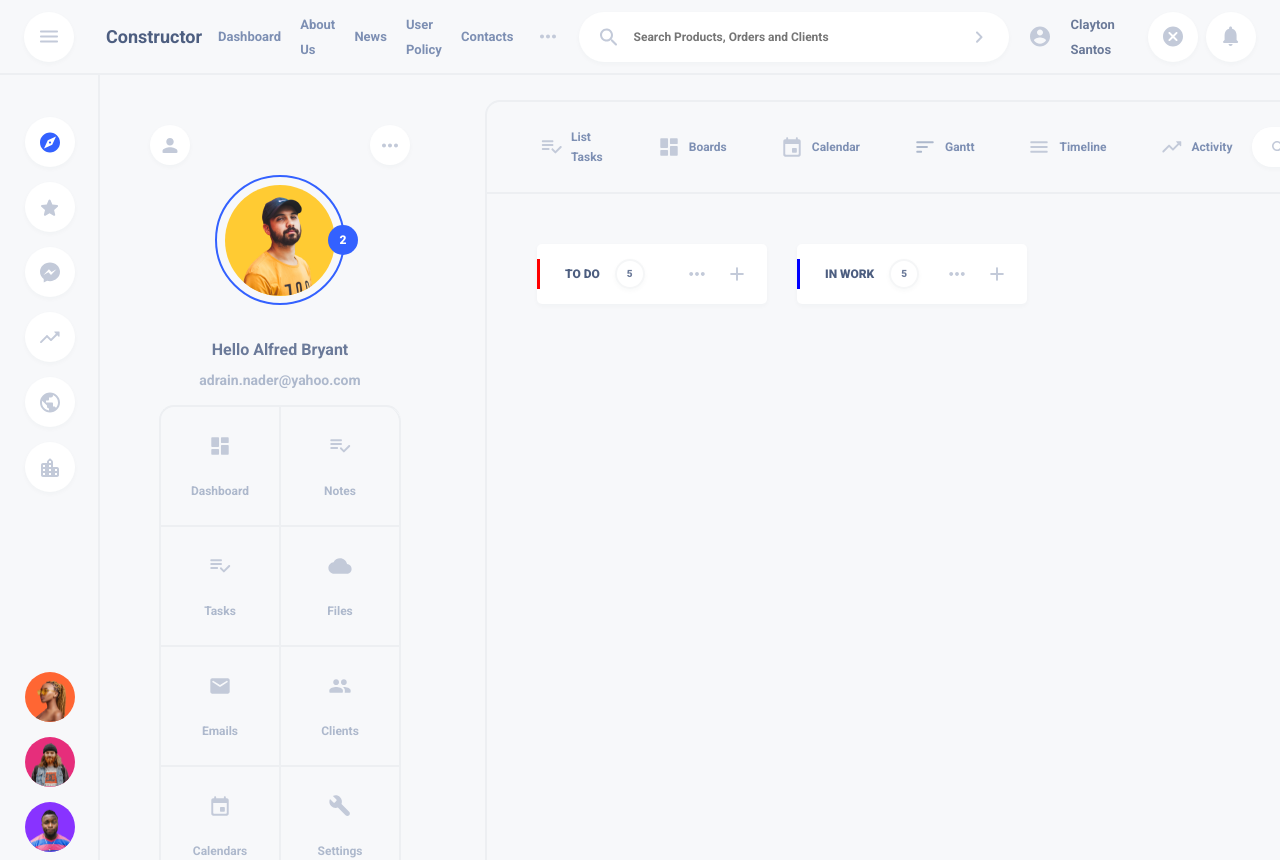
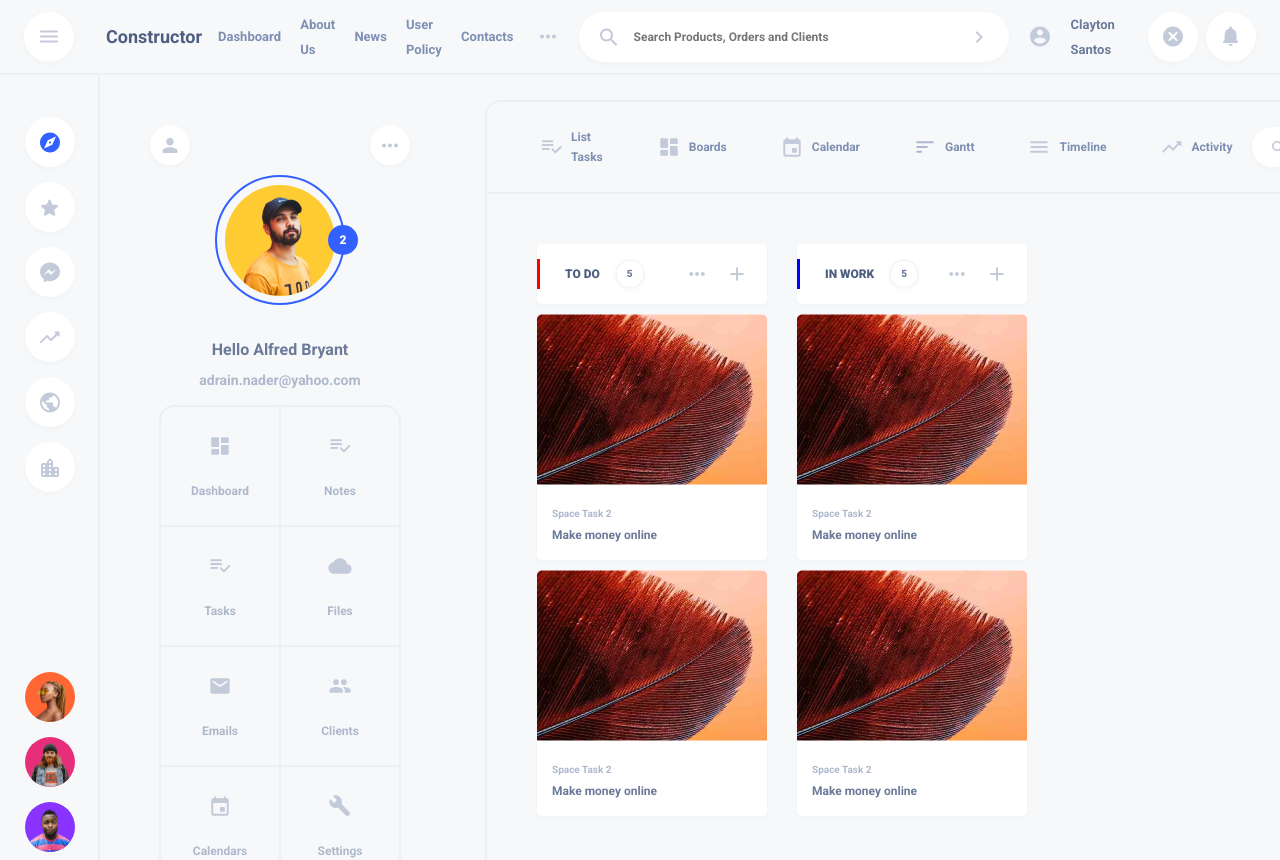
Before and after one commit to AyushBobale/NextDash, a Next.js app in the folder src/: page / in a window 1280 px wide. Shown: the top 860 px of the page. Built offline with nearby package versions, Linux system fonts and the light colour scheme.

Commit message:
Todays last

```diff
--- a/src/src/app/components/Todo.tsx
+++ b/src/src/app/components/Todo.tsx
@@ -0,0 +1,16 @@
+import Image from "next/image";
+import styles from "../components/css/Todo.module.css";
+
+const Todo = ({ image, taskCategory, taskName }) => {
+  return (
+    <div className={styles["todo-wrap"]}>
+      {image && <Image src={image} alt="" />}
+      <div className={styles["todo-inner"]}>
+        <div className={styles["profile-cont"]}>{taskCategory}</div>
+        <span className={styles["task-name"]}>{taskName}</span>
+      </div>
+    </div>
+  );
+};
+
+export default Todo;
--- a/src/src/app/components/TodoCol.tsx
+++ b/src/src/app/components/TodoCol.tsx
@@ -1,9 +1,11 @@
 import Add from "../../../public/static/images/add.svg";
 import Image from "next/image";
+import Task1 from "../../../public/static/images/task1.png";
 import ThreeDotsH from "../../../public/static/images/h-3-dots.svg";
+import Todo from "./Todo";
 import styles from "../components/css/TodoCol.module.css";
 
-const TodoCol = ({ title, color }) => {
+const TodoCol = ({ title, color, todos }) => {
   return (
     <div className={styles["todo-col"]}>
       <div className={styles["todo-col-head-wrapper"]}>
@@ -21,6 +23,18 @@ const TodoCol = ({ title, color }) => {
           </div>
         </div>
       </div>
+
+      <div className={styles["todos-map"]}>
+        {[0, 1].map((elm, idx) => {
+          return (
+            <Todo
+              image={Task1}
+              taskCategory={"Space Task 2"}
+              taskName={"Make money online"}
+            />
+          );
+        })}
+      </div>
     </div>
   );
 };
--- /dev/null
+++ b/src/src/app/components/css/Todo.module.css
@@ -0,0 +1,33 @@
+.todo-wrap {
+  width: 100%;
+  border-radius: 5px;
+  background: #fff;
+  box-shadow: 0px 2px 5px 0px rgba(38, 51, 77, 0.03);
+}
+
+.todo-wrap > img {
+  width: 100%;
+  height: auto;
+}
+
+.todo-inner {
+  padding: 15px;
+}
+
+.profile-cont {
+  display: flex;
+  align-items: center;
+  justify-content: space-between;
+
+  font-size: 10px;
+  font-weight: 700;
+  line-height: 20px;
+  color: var(--grey-blue-80);
+}
+
+.task-name {
+  color: var(--grey-blue-60);
+  font-size: 12px;
+  font-weight: 700;
+  line-height: 20px; /* 166.667% */
+}
--- a/src/src/app/components/css/TodoCol.module.css
+++ b/src/src/app/components/css/TodoCol.module.css
@@ -65,3 +65,11 @@
   font-weight: 900;
   line-height: 20px;
 }
+
+.todos-map {
+  margin-top: 10px;
+  display: flex;
+  flex-direction: column;
+  gap: 10px;
+  align-items: center;
+}
```
Also changed, not shown: src/public/static/images/task1.png (added).
